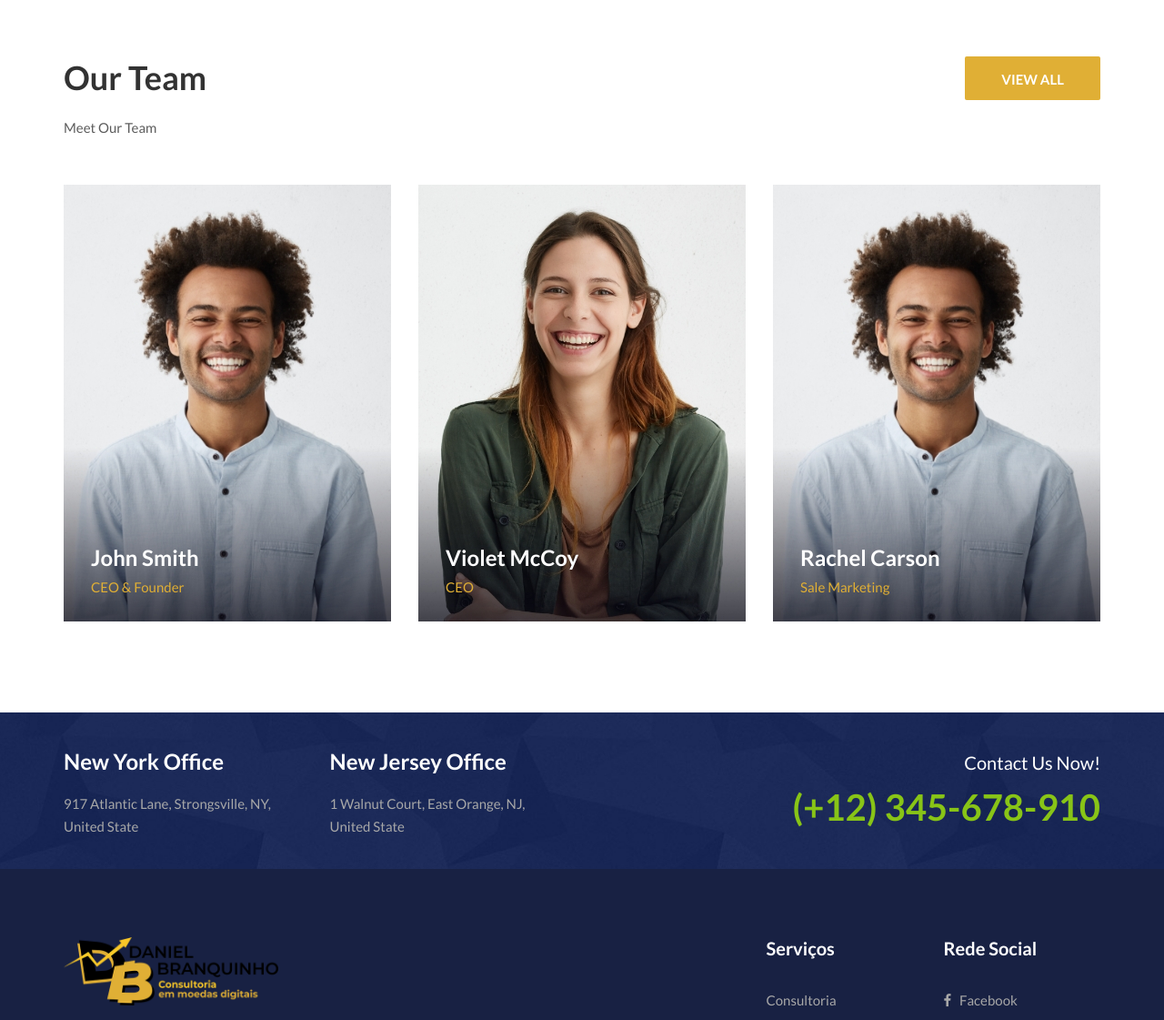
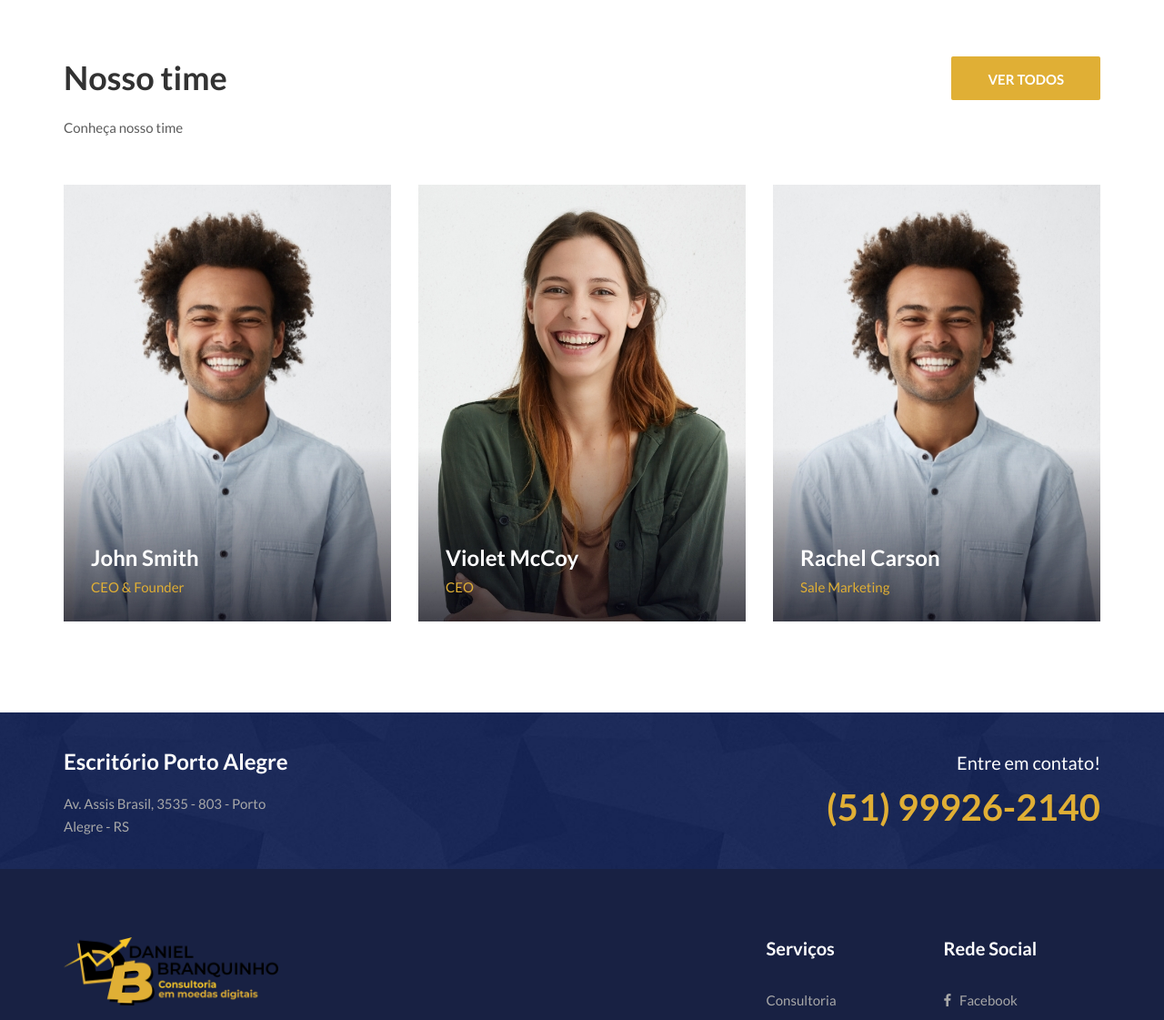
Before and after one commit to sspartan/ConsultoriaCriptomoedas, a plain HTML site: page about.html in a window 1280 px wide. Shown: the part 2040-3161 px from the top of the page at 91% size. Drawn offline with Linux system fonts and the light colour scheme.

Commit message:
about e css
Finalizando pagina about

```diff
--- a/about.html
+++ b/about.html
@@ -234,12 +234,12 @@
             <div class="row">
                 <div class="col-lg-6 col-md-6 col-sm-6">
                     <div class="section-title">
-                        <h2>Our Team</h2>
-                        <p>Meet Our Team</p>
+                        <h2>Nosso time</h2>
+                        <p>Conheça nosso time</p>
                     </div>
                 </div>
                 <div class="col-lg-6 col-md-6 col-sm-6 text-right">
-                    <a href="#" class="primary-btn">View All</a>
+                    <a href="#" class="primary-btn">Ver todos</a>
                 </div>
             </div>
             <div class="row">
@@ -305,22 +305,16 @@
                     <div class="row">
                         <div class="col-lg-6 col-md-6">
                             <div class="contact__widget__item">
-                                <h4>New York Office</h4>
-                                <p>917 Atlantic Lane, Strongsville, NY, United State</p>
-                            </div>
-                        </div>
-                        <div class="col-lg-6 col-md-6">
-                            <div class="contact__widget__item">
-                                <h4>New Jersey Office</h4>
-                                <p>1 Walnut Court, East Orange, NJ, United State</p>
+                                <h4>Escritório Porto Alegre</h4>
+                                <p>Av. Assis Brasil, 3535 - 803 - Porto Alegre - RS</p>
                             </div>
                         </div>
                     </div>
                 </div>
                 <div class="col-lg-6 col-md-6">
                     <div class="contact__widget__phone">
-                        <span>Contact Us Now!</span>
-                        <h2>(+12) 345-678-910</h2>
+                        <span>Entre em contato!</span>
+                        <h2>(51) 99926-2140</h2>
                     </div>
                 </div>
             </div>
--- a/css/style.css
+++ b/css/style.css
@@ -950,7 +950,7 @@ ol {
 .contact__widget__phone h2 {
 	font-size: 40px;
 	font-weight: 700;
-	color: #88C417;
+	color: #e0af35;
 	margin-top: 10px;
 }
 
```
